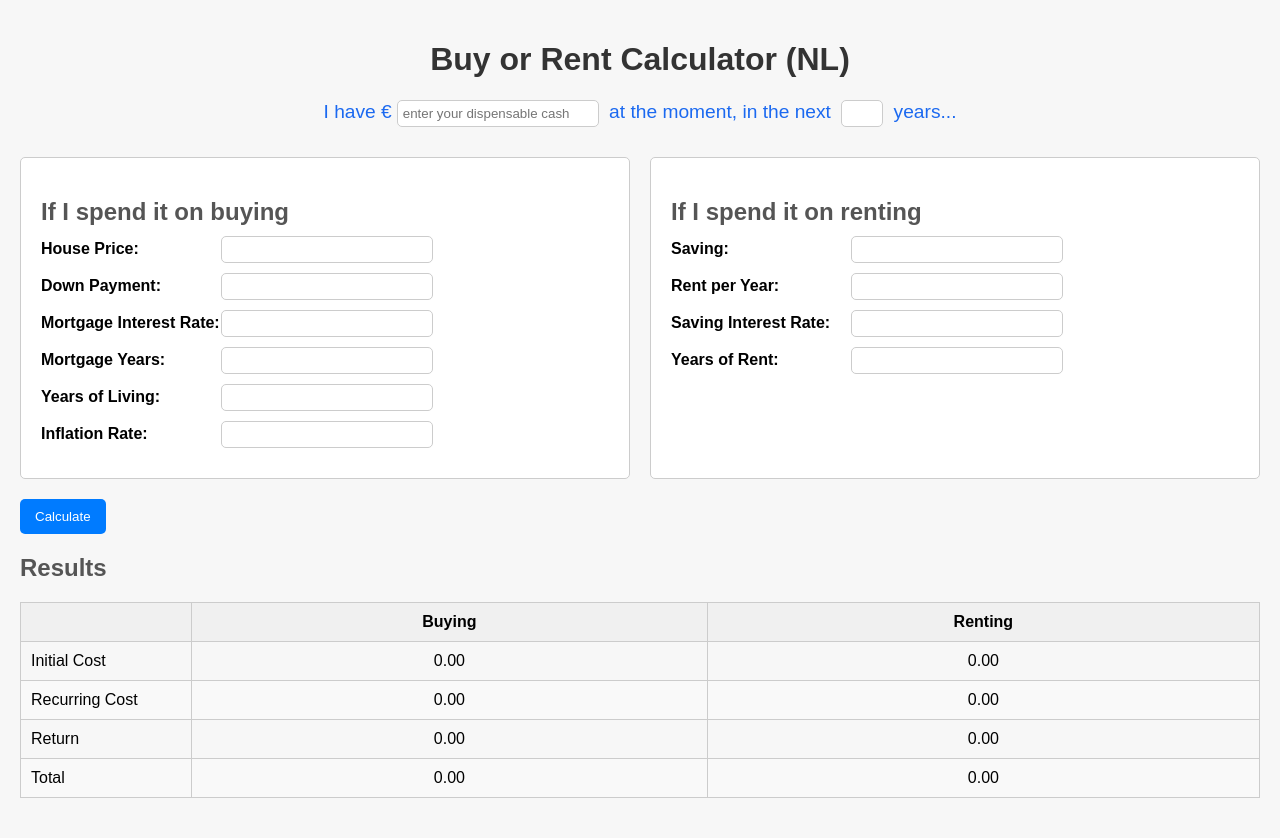
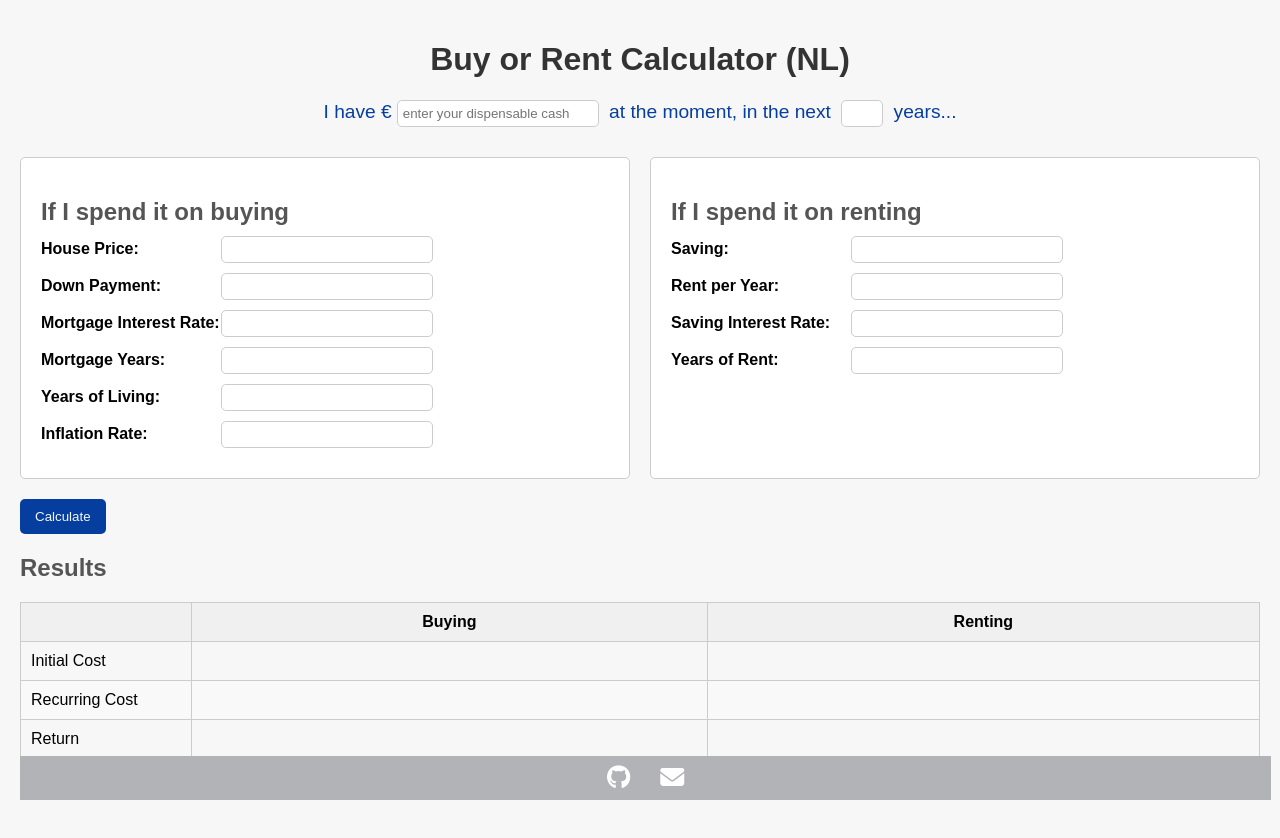
Before and after one commit to SwanyWu/buy-or-rent-nl, a React app: page / in a window 1280 px wide. Built offline with nearby package versions, Linux system fonts and the light colour scheme.

Commit message:
add footer with contact info

```diff
--- a/package.json
+++ b/package.json
@@ -3,6 +3,7 @@
   "version": "0.1.0",
   "private": true,
   "dependencies": {
+    "@fortawesome/fontawesome-free": "^6.6.0",
     "@testing-library/jest-dom": "^5.17.0",
     "@testing-library/react": "^13.4.0",
     "@testing-library/user-event": "^13.5.0",
--- /dev/null
+++ b/src/Footer.css
@@ -0,0 +1,22 @@
+/* Footer styling */
+.footer {
+    background-color: #b2b3b6; /* Dark green background */
+    color: white;
+    padding: 8px;
+    text-align: center;
+    position: fixed;
+    width: 96.5%;
+    bottom: 0;
+  }
+
+  .footer-links a {
+    color: white;
+    margin: 0 15px;
+    font-size: 24px;
+    text-decoration: none;
+    transition: color 0.3s;
+  }
+
+  .footer-links a:hover {
+    color: #00ff00; /* Light green hover effect */
+  }
--- /dev/null
+++ b/src/Footer.js
@@ -0,0 +1,25 @@
+import '@fortawesome/fontawesome-free/css/all.min.css'; // package for footer
+import './Footer.css'; // Import custom CSS for the footer
+
+const Footer = () => {
+  return (
+    <footer className="footer">
+      <div className="footer-links">
+        <a href="https://github.com/SwanyWu/buy-or-rent-nl" target="_blank" rel="noopener noreferrer">
+          <i className="fab fa-github"></i>
+        </a>
+        <a href="swanywu@gmail.com" target="_blank" rel="noopener noreferrer">
+          <i className="fas fa-envelope"></i>
+        </a>
+        {/* <a href="https://twitter.com/yourprofile" target="_blank" rel="noopener noreferrer">
+          <i className="fab fa-twitter"></i>
+        </a> */}
+        {/* <a href="https://linkedin.com/in/yourprofile" target="_blank" rel="noopener noreferrer">
+          <i className="fab fa-linkedin"></i>
+        </a> */}
+      </div>
+    </footer>
+  );
+};
+
+export default Footer;
--- a/src/MyApp.css
+++ b/src/MyApp.css
@@ -1,3 +1,17 @@
+/* App wrapper for Flexbox layout
+   this is to avoid overlapping of footer and result table
+*/
+.app-wrapper {
+  display: flex;
+  flex-direction: column;
+  min-height: 100vh; /* Ensures the app wrapper covers the entire height of the viewport */
+}
+
+/* Content grows to fill available space */
+.content {
+  flex: 1;
+}
+
 /* General styling */
 body {
   font-family: Arial, sans-serif;
@@ -32,7 +46,7 @@ h2 {
 }
 
 .init-text {
-  color: #1b69f0; /* Light teal for subtitle */
+  color: #063ea0; /* Light teal for subtitle */
   text-align: center;
   font-size: 1.2em; /* Slightly larger than normal text */
   margin-bottom: 30px; /* Space below */
@@ -62,8 +76,8 @@ input[type="number"] {
 /* Buttons */
 button {
   padding: 10px 15px;
-  background-color: #007bff;
-  color: white;
+  background-color: #063ea0;
+  color: rgb(242, 247, 246);
   border: none;
   border-radius: 5px;
   cursor: pointer;
--- a/src/MyApp.js
+++ b/src/MyApp.js
@@ -3,6 +3,8 @@ import BuyForm from './BuyForm';
 import RentForm from './RentForm';
 import ResultsTable from './ResultsTable';
 import './MyApp.css';
+import Footer from './Footer';
+import './Footer.css';
 import { calculateBuy, calculateRent } from './calculation';
 
 function MyApp() {
@@ -50,7 +52,8 @@ function MyApp() {
   };
 
   return (
-    <div>
+    <div className="app-wrapper">
+      <div className="content">
         <h1>Buy or Rent Calculator (NL)</h1>
 
         {/* Dynamic display of cash at hand and years */}
@@ -77,7 +80,7 @@ function MyApp() {
           <span> years...</span>
         </div>
 
-      {/* forms */}
+        {/* Forms */}
         <div className="input-container">
           <div className="form-container">
             <BuyForm data={buyData} handleChange={handleBuyInputChange} years={years}/>
@@ -87,19 +90,24 @@ function MyApp() {
           </div>
         </div>
 
-      {/* bottons */}
+        {/* Button */}
         <div className="button-container">
           <button onClick={handleCalculate} style={{ marginTop: '20px' }}>Calculate</button>
         </div>
 
-      {buyResult && rentResult && (
+        {/* Show results table if calculated, otherwise show empty table */}
+        {buyResult && rentResult ? (
           <ResultsTable buyResult={buyResult} rentResult={rentResult} />
+        ) : (
+          <ResultsTable buyResult={{}} rentResult={{}} />
         )}
+      </div>
 
-      {/* Show example results table with empty content */}
-      <ResultsTable buyResult={buyResult} rentResult={rentResult} />
+        {/* Footer */}
+        <Footer />
     </div>
   );
+
 }
 
 export default MyApp;
--- a/src/index.js
+++ b/src/index.js
@@ -1,6 +1,7 @@
 import React from 'react';
 import ReactDOM from 'react-dom/client'; // This is correct for React 18+
 import './index.css'; // Import your styles
+import '@fortawesome/fontawesome-free/css/all.min.css'; // package for footer
 import MyApp from './MyApp'; // Import the main App component
 
 // Create the root and render the App component
```
Also changed, not shown: 1 other file. Lines whose indentation alone changed are shown as unchanged.
